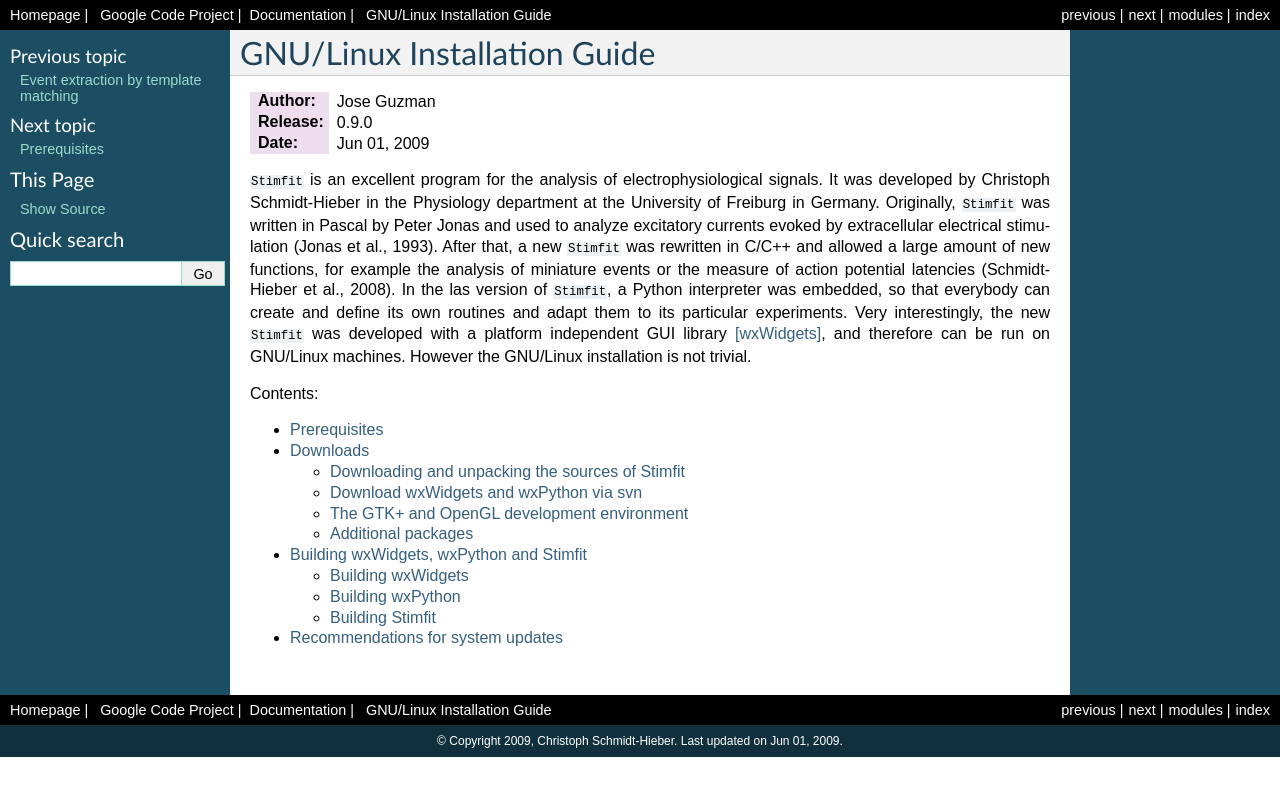
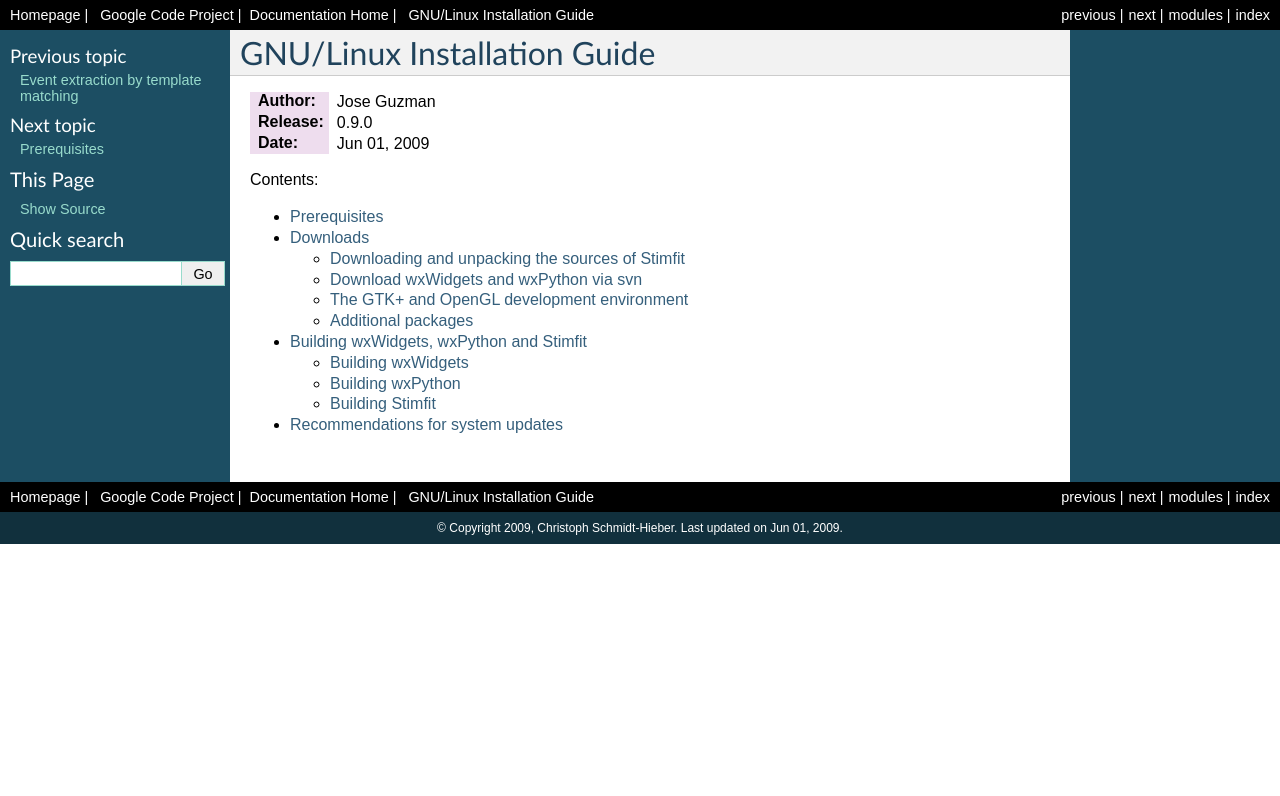
Before and after one commit to neurodroid/stimfit, a Sphinx documentation site: the page built from doc/sphinx/linux_install_guide/index.rst, in a window 1280 px wide. Shown: the top 796 px of the page. Built offline with Sphinx 7.4.7, drawn with Linux system fonts in a browser that asks for light colours; formulas are drawn with MathJax 3.

Commit message:
Documentation update.

```diff
--- a/doc/sphinx/.templates/layout.html
+++ b/doc/sphinx/.templates/layout.html
@@ -21,7 +21,7 @@
 {% block rootrellink %}
     <li><a href="http://www.stimfit.org">Homepage</a> | &nbsp; </li>
     <li><a href="http://code.google.com/p/stimfit/">Google Code Project</a> |&nbsp;</li>
-    <li><a href={{ pathto('index') }}>Documentation</a> | &nbsp; </li>
+    <li><a href={{ pathto('index') }}>Documentation Home</a> | &nbsp; </li>
 
     {#<li><a href={{ pathto(master_doc) }}>TOC </a> |&nbsp;</li>#}
 {% endblock %}
--- a/doc/sphinx/linux_install_guide/index.rst
+++ b/doc/sphinx/linux_install_guide/index.rst
@@ -10,9 +10,6 @@
 :Release: |version|
 :Date:    |today|
 
-``Stimfit`` is an excellent program for the analysis of electrophysiological signals. It was developed by Christoph Schmidt-Hieber in the Physiology department at the University of Freiburg in Germany. Originally, ``Stimfit`` was written in Pascal by Peter Jonas and used to analyze excitatory currents evoked by extracellular electrical stimulation (Jonas et al., 1993). After that, a new ``Stimfit`` was rewritten in C/C++ and allowed a large amount of new functions, for example the analysis of miniature events or the measure of action potential latencies (Schmidt-Hieber et al., 2008). In the las version of ``Stimfit``, a Python interpreter was embedded, so that everybody can create and define its own routines and adapt them to its particular experiments. Very interestingly, the new ``Stimfit`` was developed with a platform independent GUI library [wxWidgets]_, and therefore can be run on GNU/Linux machines. However the GNU/Linux installation is not trivial.
-
-
 Contents:
 
 .. toctree::
```
